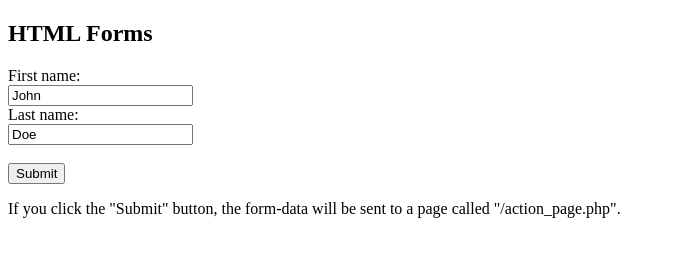
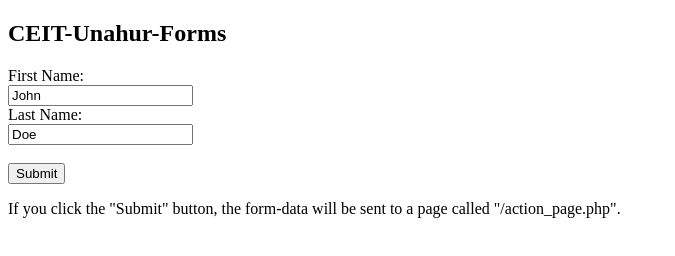
Before and after one commit to Ankit-Kum/New-Unahur-Site, a plain HTML site: page index.html in a window 1280 px wide. Shown: the whole page, without its empty margins (0-675 px from the left). Drawn offline with Linux system fonts and the light colour scheme.

Commit message:
made changes in  index.html

```diff
--- a/index.html
+++ b/index.html
@@ -2,12 +2,12 @@
 <html>
 <body>
 
-<h2>HTML Forms</h2>
+<h2>CEIT-Unahur-Forms</h2>
 
 <form action="/action_page.php">
-  <label for="fname">First name:</label><br>
+  <label for="fname">First Name:</label><br>
   <input type="text" id="fname" name="fname" value="John"><br>
-  <label for="lname">Last name:</label><br>
+  <label for="lname">Last Name:</label><br>
   <input type="text" id="lname" name="lname" value="Doe"><br><br>
   <input type="submit" value="Submit">
 </form>
```
